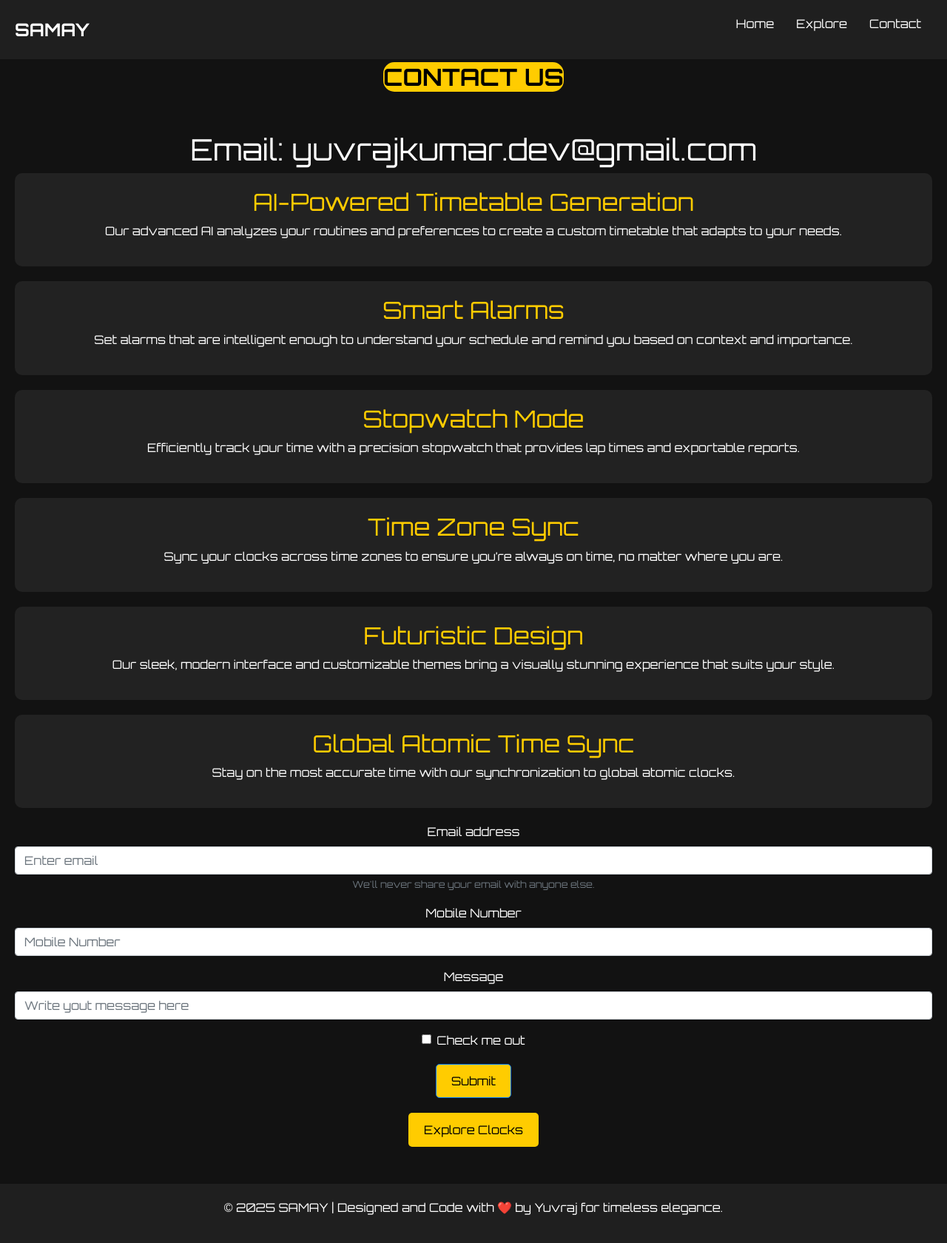
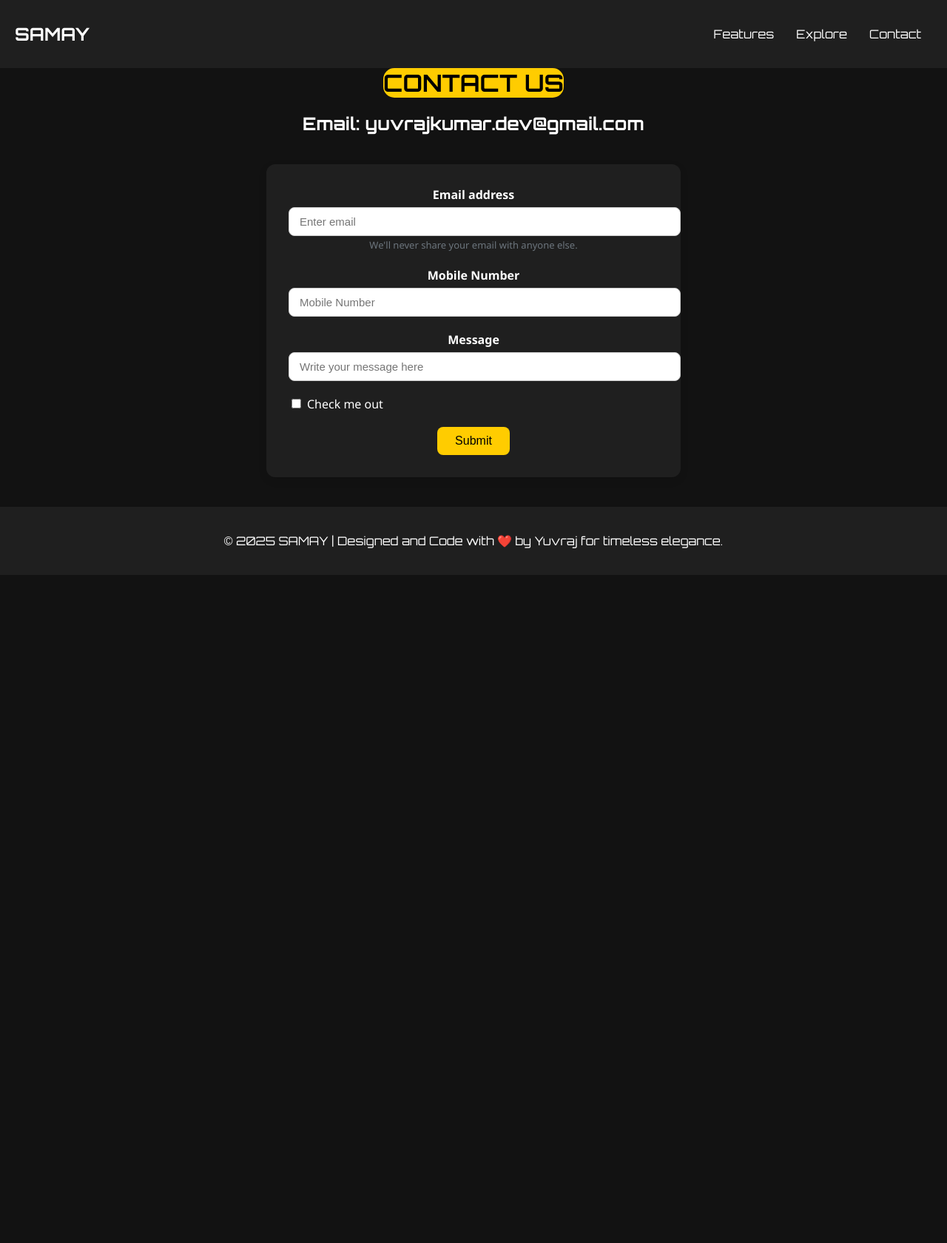
Before and after one commit to yuvraj-kumar-dev/samay, a Flask app: page /contact in a window 1280 px wide. Shown: the whole page at 74% size. After the commit the page ends 777 px from the top, so only its background shows below. Run offline with Flask 3, Linux system fonts and the light colour scheme; some libraries are stand-ins or nearby versions.

Commit message:
fixed contact

```diff
--- a/app.py
+++ b/app.py
@@ -2,6 +2,7 @@ from flask import Flask, render_template, request
 from flask_sqlalchemy import SQLAlchemy
 import time
 import pymysql
+import random
 pymysql.install_as_MySQLdb()
 
 
@@ -23,9 +24,8 @@ def contact():
         email = request.form.get('email')
         phone = request.form.get('phone')
         message = request.form.get('message')
-        entry = Contact(email=email, phone=phone, message=message)
-        db.session.add(entry)
-        db.session.commit()
+        with open("contacts.txt", "a") as contacts:
+            contacts.write(f"{email} {phone} {message} \n")
         msg = "Your message has been sent!"
     return render_template('contact.html', msg=msg)
 
@@ -43,7 +43,7 @@ def about():
 def features():
     return render_template('features.html')
 
-@app.route('/contact_page')
+@app.route('/contact_page',)
 def contact_page():
     return render_template('contact.html')
 
--- /dev/null
+++ b/contacts.txt
@@ -0,0 +1,3 @@
+yuvrajkumar.dev@gmail.com 9773708705 This is my first message
+yuvrajkumar.dev@gmail.com 9773708705 This is my first message
+yuvrajkumar.dev@gmail.com 9773708705 This is my first message
--- /dev/null
+++ b/desktop.ini
@@ -0,0 +1,6 @@
+[.ShellClassInfo]
+IconResource=C:\Windows\System32\SHELL32.dll,249
+[ViewState]
+Mode=
+Vid=
+FolderType=StorageProviderGeneric
--- a/templates/contact.html
+++ b/templates/contact.html
@@ -1,137 +1,34 @@
-<!DOCTYPE html>
-<html lang="en">
-<head>
-    <meta charset="UTF-8">
-    <meta name="viewport" content="width=device-width, initial-scale=1.0">
-    <title>Features - SAMAY</title>
-    <link rel="stylesheet" href="https://cdn.jsdelivr.net/npm/bootstrap@4.0.0/dist/css/bootstrap.min.css" integrity="sha384-Gn5384xqQ1aoWXA+058RXPxPg6fy4IWvTNh0E263XmFcJlSAwiGgFAW/dAiS6JXm" crossorigin="anonymous">
-    <link rel="stylesheet" href="styles.css">
-    <link rel="preconnect" href="https://fonts.googleapis.com">
-    <link href="https://fonts.googleapis.com/css2?family=Orbitron:wght@400;700&display=swap" rel="stylesheet">
-    <script defer src="script.js"></script>
-    <style>
-        body {
-            font-family: 'Orbitron', sans-serif;
-            margin: 0;
-            padding: 0;
-            background-color: #121212;
-            color: #ffffff;
-            text-align: center;
-        }
-        header {
-            display: flex;
-            justify-content: space-between;
-            align-items: center;
-            padding: 20px;
-            background: #1f1f1f;
-        }
-        .logo {
-            font-size: 24px;
-            font-weight: bold;
-        }
-        nav ul {
-            list-style: none;
-            padding: 0;
-            display: flex;
-        }
-        nav ul li {
-            margin: 0 15px;
-        }
-        nav ul li a {
-            text-decoration: none;
-            color: #ffffff;
-        }
-        .features-page {
-            padding: 50px 20px;
-        }
-        .feature-detail {
-            background: #222;
-            padding: 20px;
-            margin-bottom: 20px;
-            border-radius: 10px;
-        }
-        .feature-detail h2 {
-            color: #ffcc00;
-        }
-        .btn {
-            display: inline-block;
-            padding: 10px 20px;
-            background: #ffcc00;
-            color: #000;
-            text-decoration: none;
-            border-radius: 5px;
-            margin-top: 20px;
-        }
-        footer {
-            padding: 20px;
-            background: #1f1f1f;
-        }
-    </style>
-</head>
-<body>
-    <header>
-        <div class="logo">SAMAY</div>
-        <nav>
-            <ul>
-                <li><a href="{{url_for('index')}}">Home</a></li>
-                <li><a href="{{url_for('explore')}}">Explore</a></li>
-                <li><a href="{{url_for('contact')}}">Contact</a></li>
-            </ul>
-        </nav>
-    </header>
+{% extends 'layout.html' %}
+
+{% block body %}
+
 <headline style="background-color: #ffcc00; border-radius: 15px; color: #000; font-size: xx-large; font-weight: 600;">CONTACT US</headline>
 <section class="features-page">
     <h1>Email: yuvrajkumar.dev@gmail.com</h1>
 
-        <div class="feature-detail">
-            <h2>AI-Powered Timetable Generation</h2>
-            <p>Our advanced AI analyzes your routines and preferences to create a custom timetable that adapts to your needs.</p>
+    <form method="post" action="{{url_for('contact')}}" class="contact-form">
+        <div class="form-group">
+          <label for="email">Email address</label>
+          <input type="email" class="form-control" name="email" id="email" placeholder="Enter email">
+          <small id="emailHelp" class="form-text">We'll never share your email with anyone else.</small>
         </div>
 
-        <div class="feature-detail">
-            <h2>Smart Alarms</h2>
-            <p>Set alarms that are intelligent enough to understand your schedule and remind you based on context and importance.</p>
+        <div class="form-group">
+          <label for="phone">Mobile Number</label>
+          <input type="number" class="form-control" name="phone" id="phone" placeholder="Mobile Number">
         </div>
 
-        <div class="feature-detail">
-            <h2>Stopwatch Mode</h2>
-            <p>Efficiently track your time with a precision stopwatch that provides lap times and exportable reports.</p>
+        <div class="form-group">
+          <label for="message">Message</label>
+          <input type="text" class="form-control" name="message" id="message" placeholder="Write your message here">
         </div>
 
-        <div class="feature-detail">
-            <h2>Time Zone Sync</h2>
-            <p>Sync your clocks across time zones to ensure you’re always on time, no matter where you are.</p>
+        <div class="form-check">
+          <input type="checkbox" class="form-check-input" id="check1">
+          <label class="form-check-label" for="check1">Check me out</label>
         </div>
 
-        <div class="feature-detail">
-            <h2>Futuristic Design</h2>
-            <p>Our sleek, modern interface and customizable themes bring a visually stunning experience that suits your style.</p>
-        </div>
-
-        <div class="feature-detail">
-            <h2>Global Atomic Time Sync</h2>
-            <p>Stay on the most accurate time with our synchronization to global atomic clocks.</p>
-        </div>
-
-        <form method="post" action="{{url_for('contact')}}">
-            <div class="form-group">
-              <label for="exampleInputEmail1">Email address</label>
-              <input type="email" class="form-control" name="email" id="exampleInputEmail1" aria-describedby="emailHelp" placeholder="Enter email">
-              <small id="emailHelp" class="form-text text-muted">We'll never share your email with anyone else.</small>
-            </div>
-            <div class="form-group">
-              <label for="exampleInputPassword1">Mobile Number</label>
-              <input type="number" class="form-control" name="phone" id="exampleInputPassword1" placeholder="Mobile Number">
-            </div>
-            <div class="form-group">
-                <label for="exampleInputPassword1">Message</label>
-                <input type="text" class="form-control" name="message" id="exampleInputPassword1" placeholder="Write yout message here">
-              </div>
-            <div class="form-check">
-              <input type="checkbox" class="form-check-input" id="exampleCheck1">
-              <label class="form-check-label" for="exampleCheck1">Check me out</label>
-            </div>
-            <button type="submit" class="btn btn-primary">Submit</button>
+        <button type="submit" class="btn">Submit</button>
       </form>
 
       {% if msg %}
@@ -139,11 +36,4 @@
 {% endif %}
 
 
-        <a href="/templates/contact.html" class="btn">Explore Clocks</a>
-    </section>
-
-    <footer>
-        <p>&copy; 2025 SAMAY | Designed and Code with ❤️ by Yuvraj for timeless elegance.</p>
-    </footer>
-</body>
-</html>
+{% endblock %}
--- /dev/null
+++ b/templates/layout.html
@@ -0,0 +1,178 @@
+<!DOCTYPE html>
+<html lang="en">
+<head>
+    <meta charset="UTF-8">
+    <meta name="viewport" content="width=device-width, initial-scale=1.0">
+    <title>Samay</title>
+    <link rel="stylesheet" href="styles.css">
+    <link rel="preconnect" href="https://fonts.googleapis.com">
+    <link href="https://fonts.googleapis.com/css2?family=Orbitron:wght@400;700&display=swap" rel="stylesheet">
+    <style>
+        body {
+            font-family: 'Orbitron', sans-serif;
+            margin: 0;
+            padding: 0;
+            background-color: #121212;
+            color: #ffffff;
+            text-align: center;
+        }
+        header {
+            display: flex;
+            justify-content: space-between;
+            align-items: center;
+            padding: 20px;
+            background: #1f1f1f;
+        }
+        .logo {
+            font-size: 24px;
+            font-weight: bold;
+        }
+        nav ul {
+            list-style: none;
+            padding: 0;
+            display: flex;
+        }
+        nav ul li {
+            margin: 0 15px;
+        }
+        nav ul li a {
+            text-decoration: none;
+            color: #ffffff;
+        }
+        .hero {
+            padding: 50px 20px;
+        }
+        .clock {
+            font-size: 48px;
+            margin: 20px 0;
+        }
+        .btn {
+            display: inline-block;
+            padding: 10px 20px;
+            background: #ffcc00;
+            color: #000;
+            text-decoration: none;
+            border-radius: 5px;
+            margin-top: 20px;
+        }
+        .features {
+            display: flex;
+            justify-content: center;
+            gap: 20px;
+            padding: 50px 20px;
+            background: #1f1f1f;
+        }
+        .feature {
+            max-width: 300px;
+            background: #222;
+            padding: 20px;
+            border-radius: 10px;
+        }
+        footer {
+            padding: 20px;
+            background: #1f1f1f;
+        }
+
+        .btn {
+            display: inline-block;
+            padding: 10px 20px;
+            background: #ffcc00;
+            color: #000;
+            text-decoration: none;
+            border-radius: 5px;
+            margin-top: 20px;
+        }
+        footer {
+            padding: 20px;
+            background: #1f1f1f;
+        }
+
+        .contact-form {
+  max-width: 500px;
+  margin: 40px auto;
+  background-color:  #1f1f1f;
+  padding: 30px;
+  border-radius: 12px;
+  box-shadow: 0 4px 12px rgba(0, 0, 0, 0.1);
+  font-family: 'Segoe UI', sans-serif;
+}
+
+.form-group {
+  margin-bottom: 20px;
+}
+
+.form-group label {
+  font-weight: 600;
+  display: block;
+  margin-bottom: 6px;
+}
+
+.form-control {
+  width: 100%;
+  padding: 10px 14px;
+  border: 1px solid #ccc;
+  border-radius: 8px;
+  font-size: 15px;
+  transition: border-color 0.3s;
+}
+
+.form-control:focus {
+  border-color:  #ffcc00;
+  outline: none;
+}
+
+.form-text {
+  font-size: 13px;
+  color: #6c757d;
+  margin-top: 4px;
+}
+
+.form-check {
+  display: flex;
+  align-items: center;
+  margin-top: 10px;
+}
+
+.form-check-input {
+  margin-right: 8px;
+}
+
+.btn {
+  background-color:  #ffcc00;
+  color: #000;
+  border: none;
+  padding: 10px 24px;
+  font-size: 16px;
+  border-radius: 8px;
+  cursor: pointer;
+  transition: background-color 0.3s;
+}
+
+.btn:hover {
+  background-color: #d3a954;
+}
+
+    </style>
+</head>
+<body>
+    <header>
+        <div class="logo">SAMAY</div>
+        <nav>
+            <ul>
+                <li><a href="{{url_for('features')}}">Features</a></li>
+                <li><a href="{{url_for('explore')}}">Explore</a></li>
+                <li><a href="{{url_for('contact')}}">Contact</a></li>
+            </ul>
+        </nav>
+    </header>
+
+    {% block body%}
+
+    {% endblock %}
+
+
+    <footer>
+        <p>&copy; 2025 SAMAY | Designed and Code with ❤️ by Yuvraj for timeless elegance.</p>
+    </footer>
+</body>
+</html>
```
Also changed, not shown: 1 other file. Lines whose indentation alone changed are shown as unchanged.
